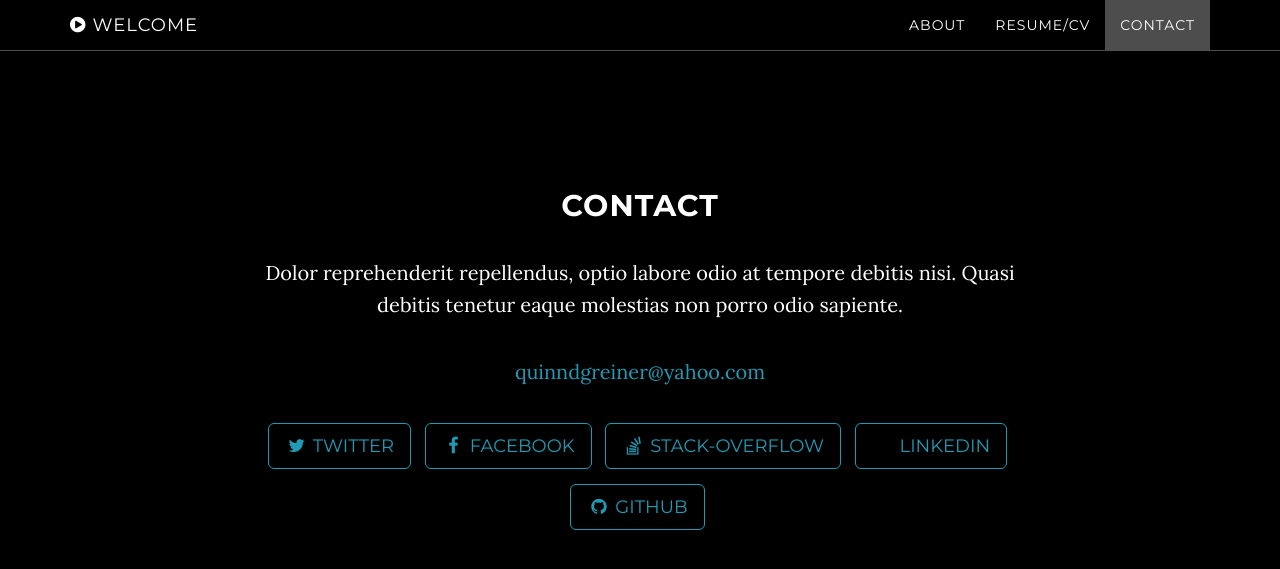
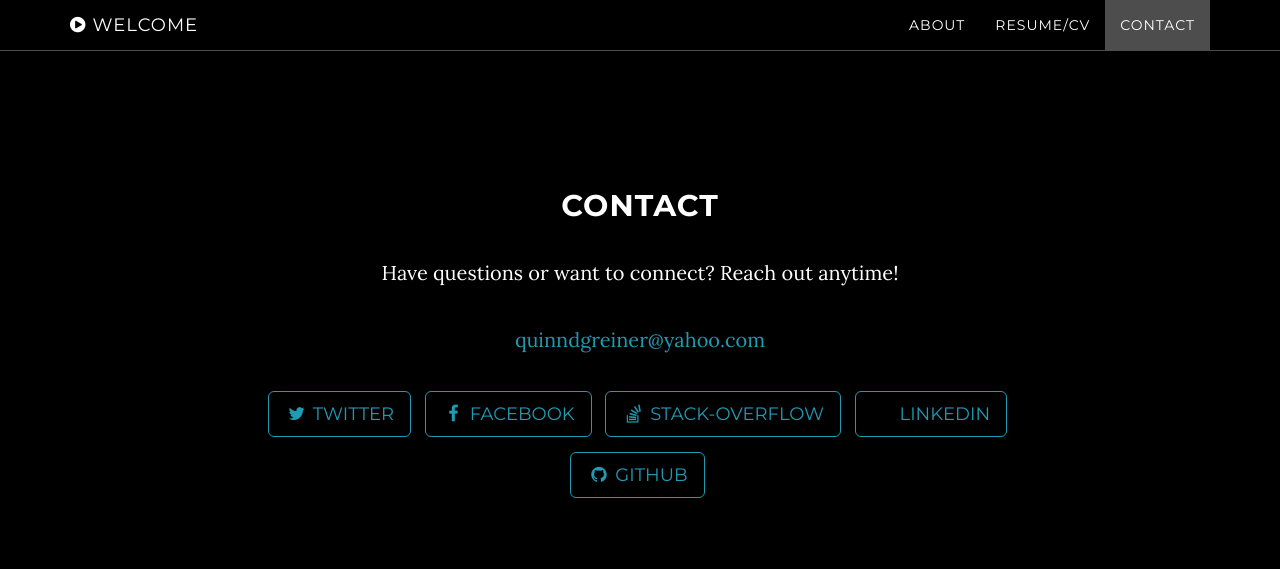
Before and after one commit to QuinnDGreiner/QuinnDGreiner.github.io, a Jekyll site: the page built from index.html, in a window 1280 px wide and 900 px high, scrolled down 2326 px. Shown: the top 569 px of the window. Built offline with Jekyll 4.4.1, drawn with Linux system fonts in a browser that asks for light colours.

Commit message:
Update contact.html

```diff
--- a/_includes/contact.html
+++ b/_includes/contact.html
@@ -3,7 +3,7 @@
         <div class="row">
             <div class="col-lg-8 col-lg-offset-2">
                 <h2>Contact</h2>
-                <p>Dolor reprehenderit repellendus, optio labore odio at tempore debitis nisi. Quasi debitis tenetur eaque molestias non porro odio sapiente.</p>
+                <p>Have questions or want to connect? Reach out anytime!</p>
                 <p><a href="mailto:{{ site.email }}">{{ site.email }}</a>
                 </p>
                 <ul class="list-inline banner-social-buttons">
```
